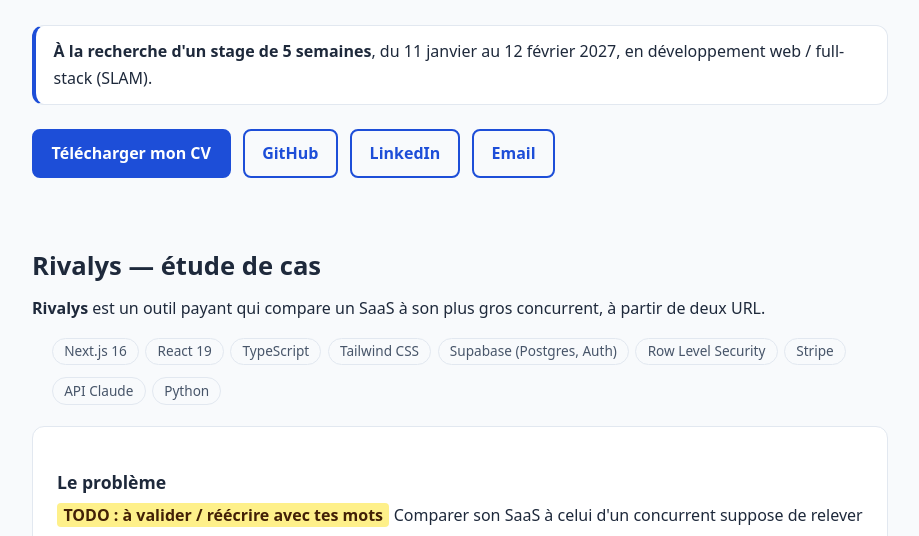
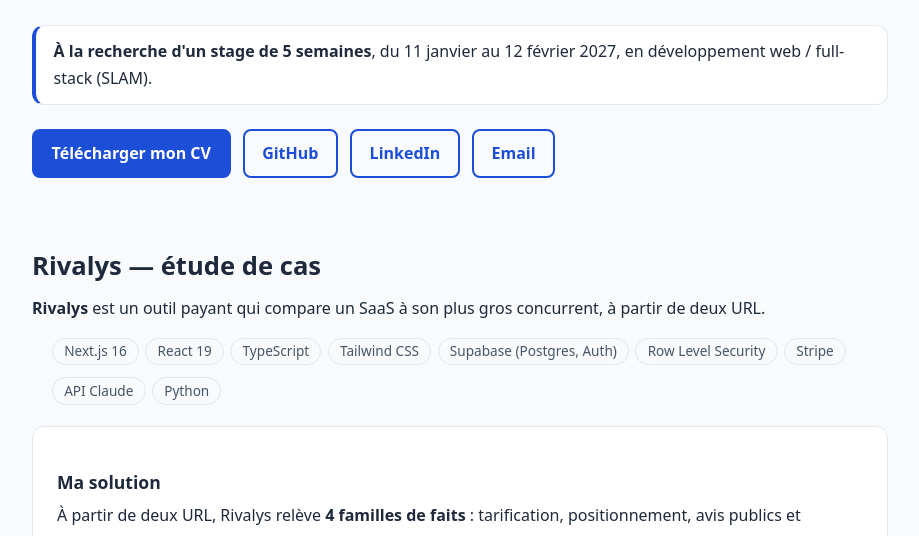
Before and after one commit to lucasthvt/lucasthvt.github.io, a plain HTML site: page index.html in a window 1280 px wide. Shown: the part 264-800 px from the top of the page, without its empty margins (180-1099 px from the left). Drawn offline with Linux system fonts and the light colour scheme.

Commit message:
Rivalys : retire le paragraphe « Le problème »
Co-Authored-By: Claude Sonnet 5.5 <noreply@anthropic.com>
Claude-Session: https://claude.ai/code/session_01Tf4WCkrtH9cETzmRm39jSy

```diff
--- a/index.html
+++ b/index.html
@@ -64,9 +64,6 @@
         </ul>
 
         <div class="card">
-          <h3>Le problème</h3>
-          <p><span class="todo">TODO : à valider / réécrire avec tes mots</span> Comparer son SaaS à celui d'un concurrent suppose de relever et de recouper à la main des informations dispersées, puis de décider quoi faire.</p>
-
           <h3>Ma solution</h3>
           <p>À partir de deux URL, Rivalys relève <strong>4 familles de faits</strong> : tarification, positionnement, avis publics et présence sociale. Il applique <strong>9 règles de détection</strong> classées par priorité, calcule un <strong>score sur 100</strong> et transforme chaque écart en <strong>tâche</strong> à réaliser.</p>
 
```
